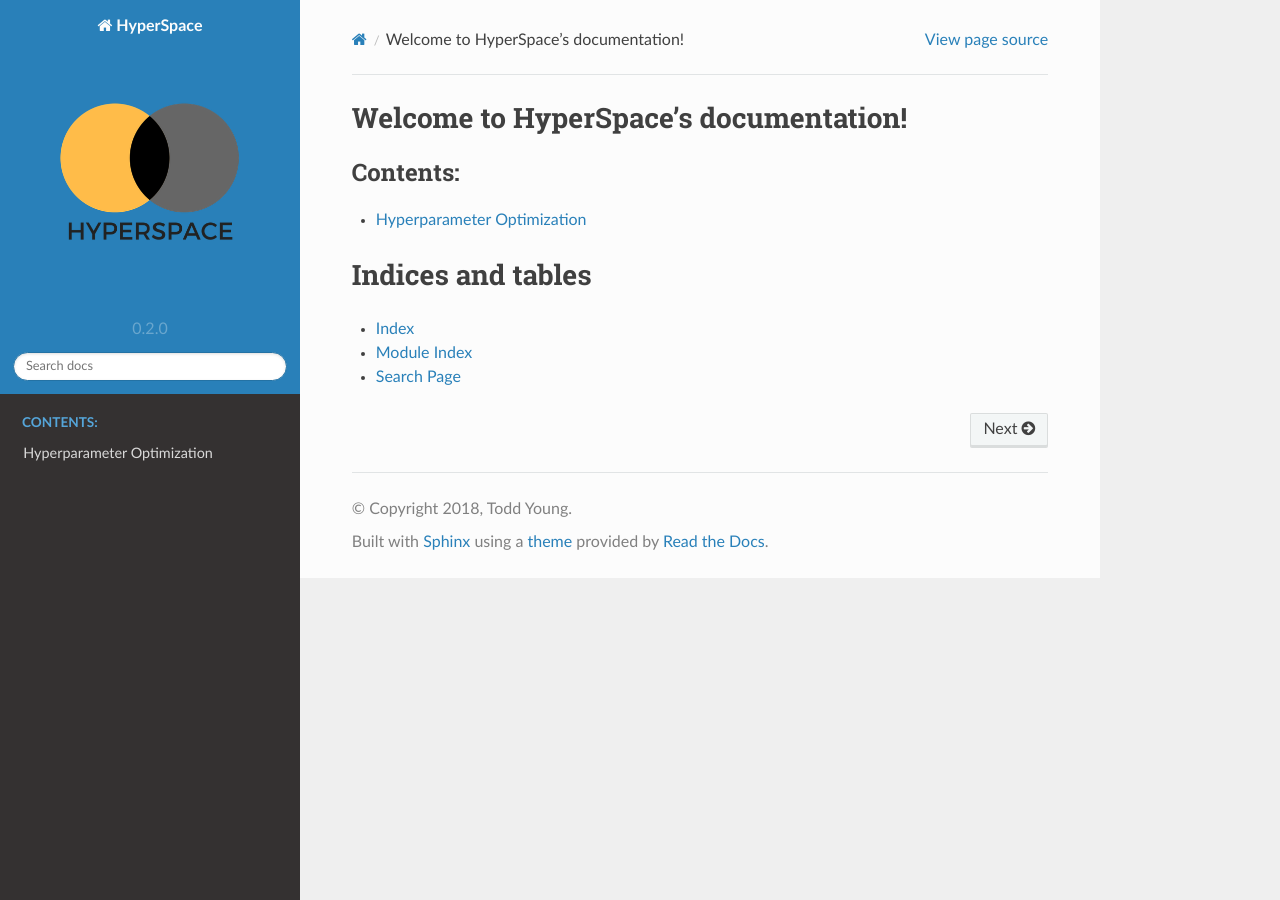
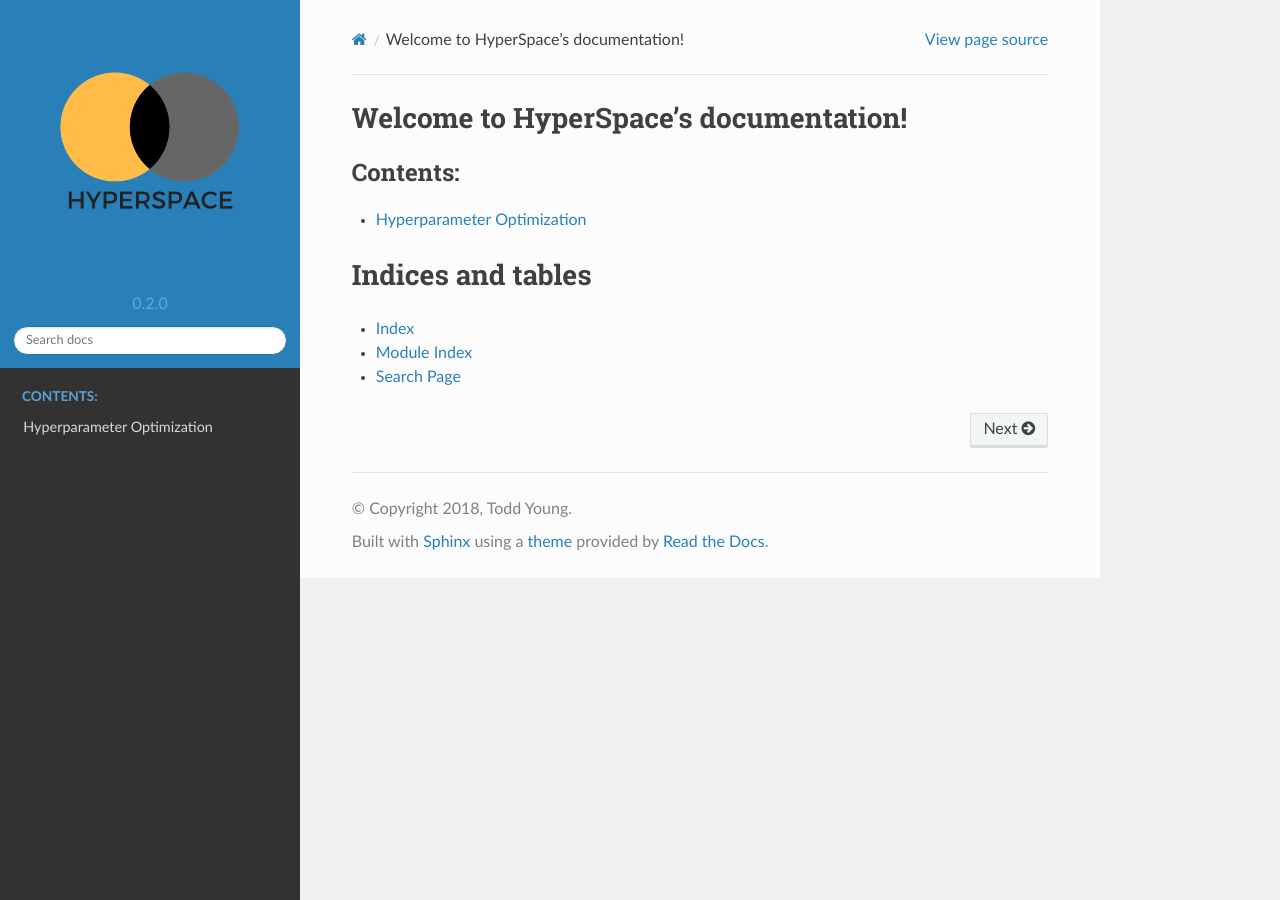
Before and after one commit to yngtdd/hyperspace, a Sphinx documentation site: the page built from docs/index.rst, in a window 1280 px wide. Built offline with Sphinx 7.4.7 and the Read the Docs theme 2.0.0, drawn with Linux system fonts in a browser that asks for light colours.

Commit message:
Adjusting logo

```diff
--- a/docs/conf.py
+++ b/docs/conf.py
@@ -89,7 +89,10 @@ html_theme = 'sphinx_rtd_theme'
 # further.  For a list of options available for each theme, see the
 # documentation.
 #
-# html_theme_options = {}
+html_theme_options = {
+    'display_version': True,
+    'logo_only': True,
+}
 
 # The name of an image file (relative to this directory) to place at the top
 # of the sidebar.
```
